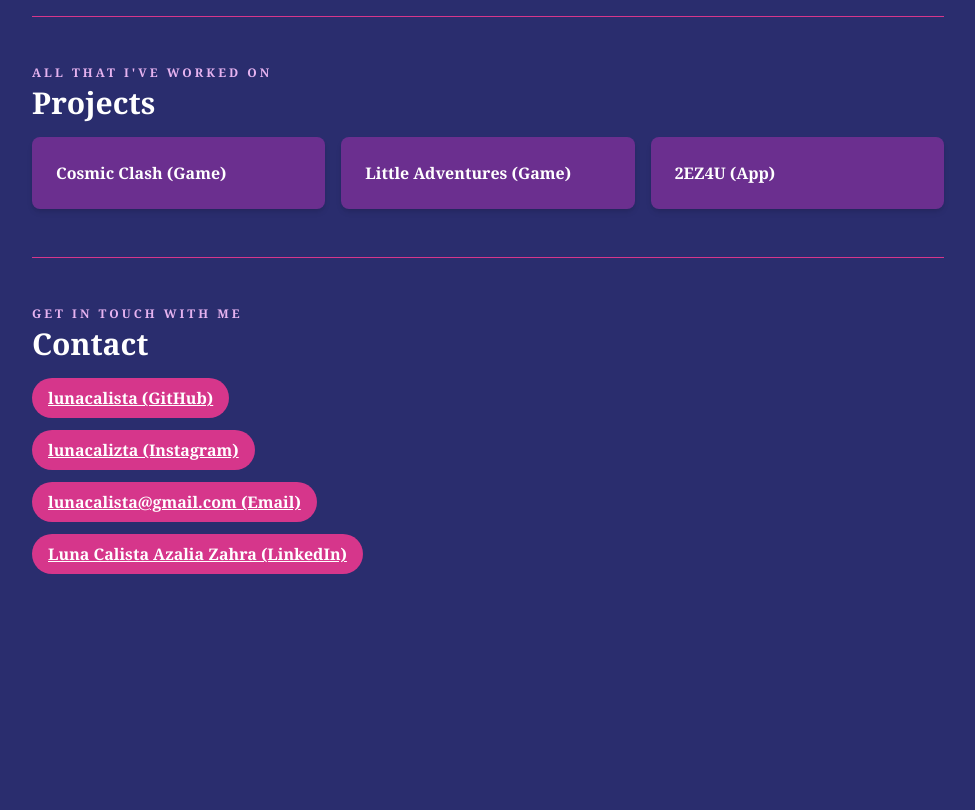
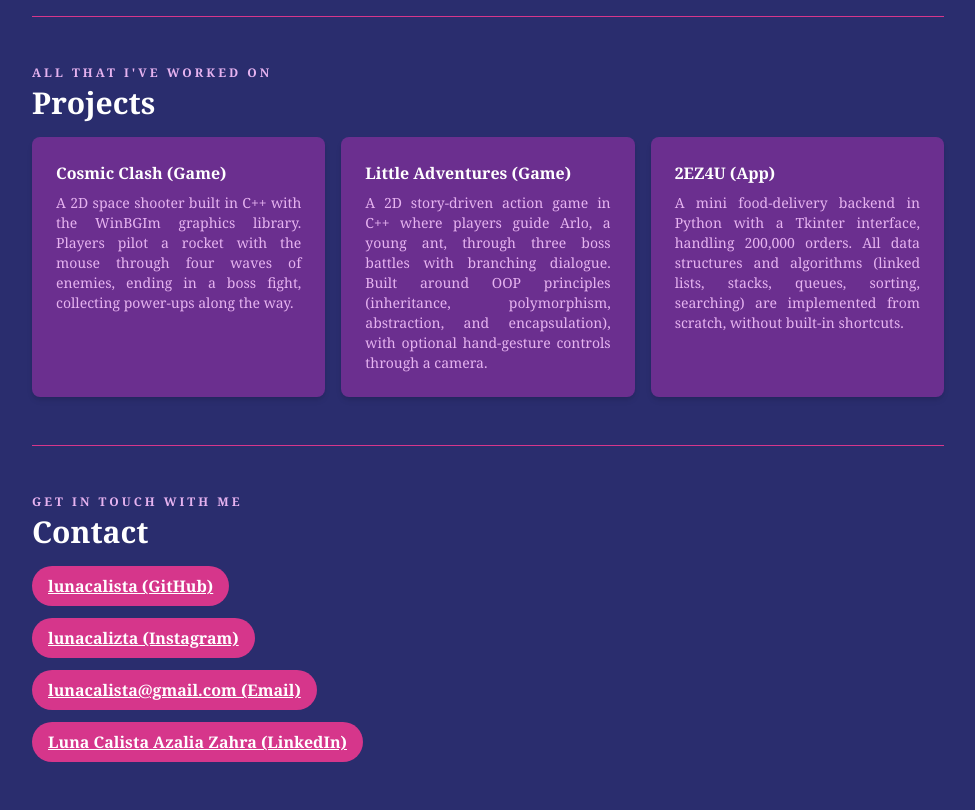
Before and after one commit to lunacalista/PelatihanLabMultimedia, a website: page index.html in a window 1280 px wide. Shown: the part 883-1693 px from the top of the page, without its empty margins (152-1127 px from the left). Before the commit the page ends 1505 px from the top, so only its background shows below. Drawn offline with nearby package versions, Linux system fonts and the light colour scheme.

Commit message:
Added descriptions for all projects.

```diff
--- a/index.html
+++ b/index.html
@@ -71,12 +71,15 @@
       <div class="grid grid-cols-1 sm:grid-cols-3 gap-4">
         <div class="bg-violet rounded-lg p-6 shadow-md">
           <p class="font-bold">Cosmic Clash (Game)</p>
+          <p class="mt-2 text-sm text-lilac text-justify">A 2D space shooter built in C++ with the WinBGIm graphics library. Players pilot a rocket with the mouse through four waves of enemies, ending in a boss fight, collecting power-ups along the way.</p>
         </div>
         <div class="bg-violet rounded-lg p-6 shadow-md">
           <p class="font-bold">Little Adventures (Game)</p>
+          <p class="mt-2 text-sm text-lilac text-justify">A 2D story-driven action game in C++ where players guide Arlo, a young ant, through three boss battles with branching dialogue. Built around OOP principles (inheritance, polymorphism, abstraction, and encapsulation), with optional hand-gesture controls through a camera.</p>
         </div>
         <div class="bg-violet rounded-lg p-6 shadow-md">
           <p class="font-bold">2EZ4U (App)</p>
+          <p class="mt-2 text-sm text-lilac text-justify">A mini food-delivery backend in Python with a Tkinter interface, handling 200,000 orders. All data structures and algorithms (linked lists, stacks, queues, sorting, searching) are implemented from scratch, without built-in shortcuts.</p>
         </div>
       </div>
     </section>
```
